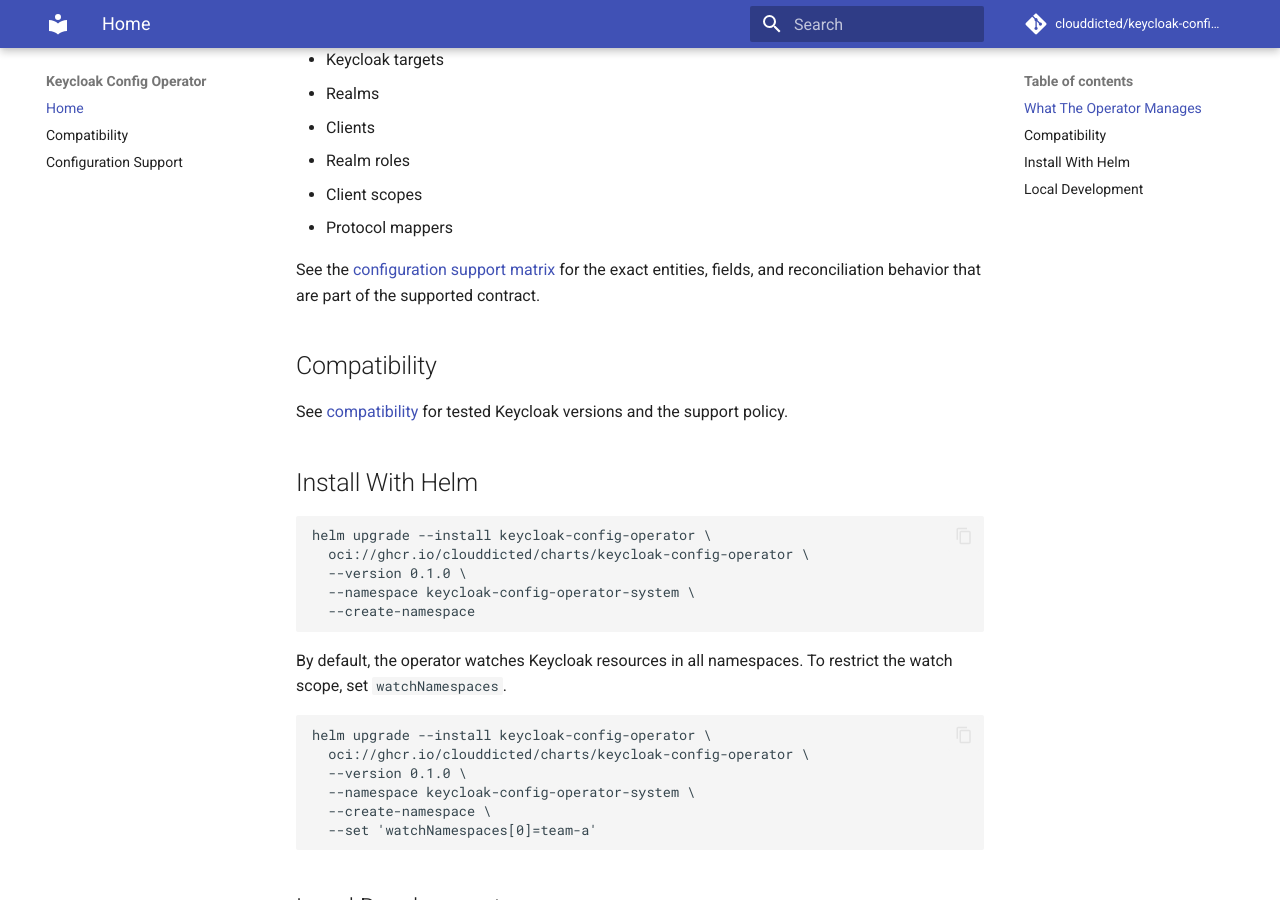
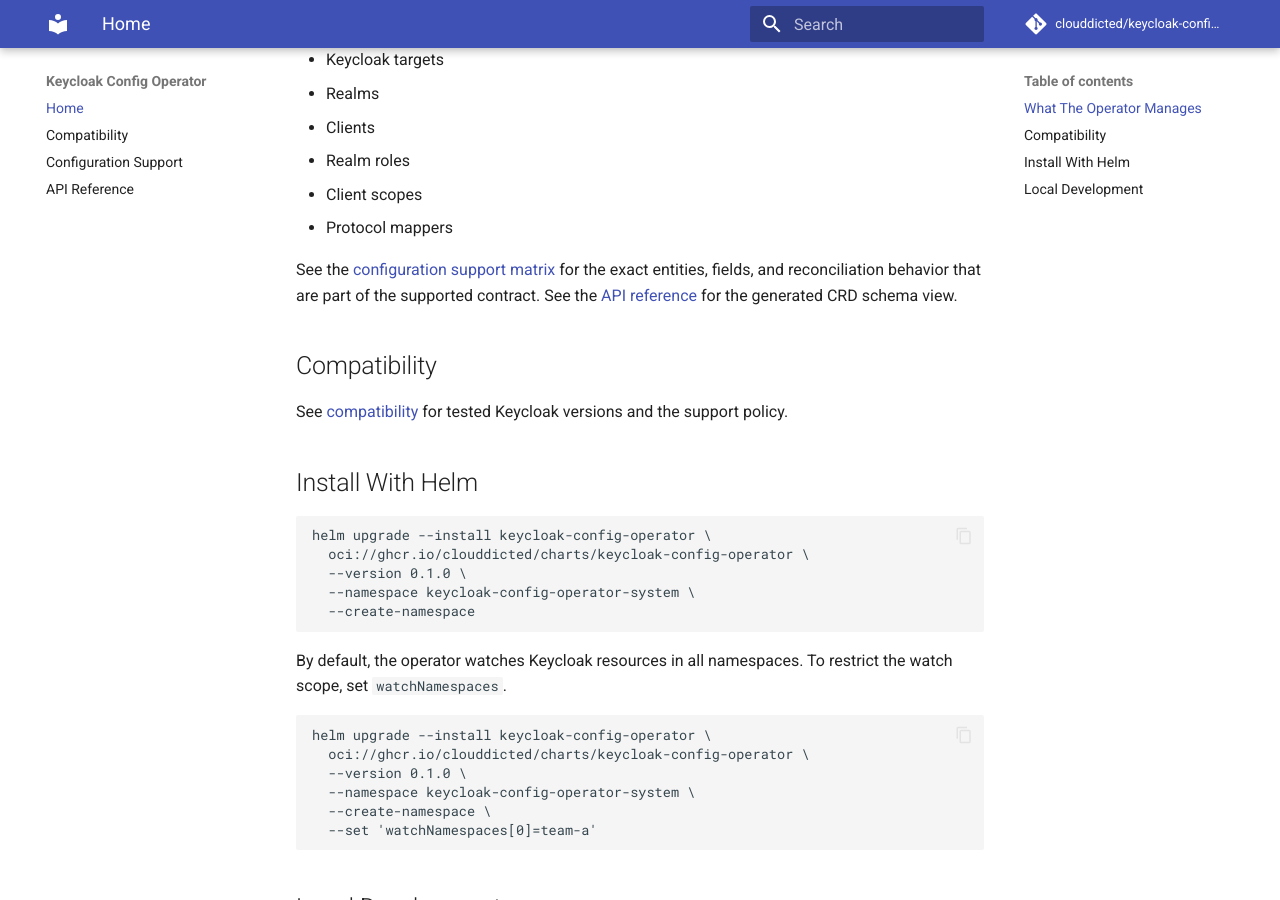
Before and after one commit to clouddicted/keycloak-config-operator, an MkDocs documentation site: the page built from docs/index.md, in a window 1280 px wide and 900 px high, scrolled down 316 px. Built offline with MkDocs 1.6.1 and Material for MkDocs 9.7.7, drawn with Linux system fonts in a browser that asks for light colours; comment, search, counter and statistics services are not loaded.

Commit message:
docs(api): render CRD reference with mkdocs viewer

```diff
--- a/docs/index.md
+++ b/docs/index.md
@@ -16,7 +16,8 @@
 
 See the [configuration support matrix](configuration-support.md) for the exact
 entities, fields, and reconciliation behavior that are part of the supported
-contract.
+contract. See the [API reference](api-reference.md) for the generated CRD schema
+view.
 
 ## Compatibility
 
--- a/mkdocs.yml
+++ b/mkdocs.yml
@@ -17,6 +17,14 @@
   - Home: index.md
   - Compatibility: compatibility.md
   - Configuration Support: configuration-support.md
+  - API Reference: api-reference.md
+
+plugins:
+  - search
+  - crd-viewer
+  - macros:
+      modules:
+        - mkdocs_crd_viewer.macros
 
 markdown_extensions:
   - admonition
--- a/pyproject.toml
+++ b/pyproject.toml
@@ -28,6 +28,7 @@
 ]
 docs = [
   "mkdocs>=1.6,<2",
+  "mkdocs-crd-viewer>=0.2.1,<1",
   "mkdocs-material>=9.6,<10",
 ]
 
```
Also changed, not shown: README.md (+2 -1 lines), docs/api-reference.md (added, +15 -0 lines), 2 other files.
